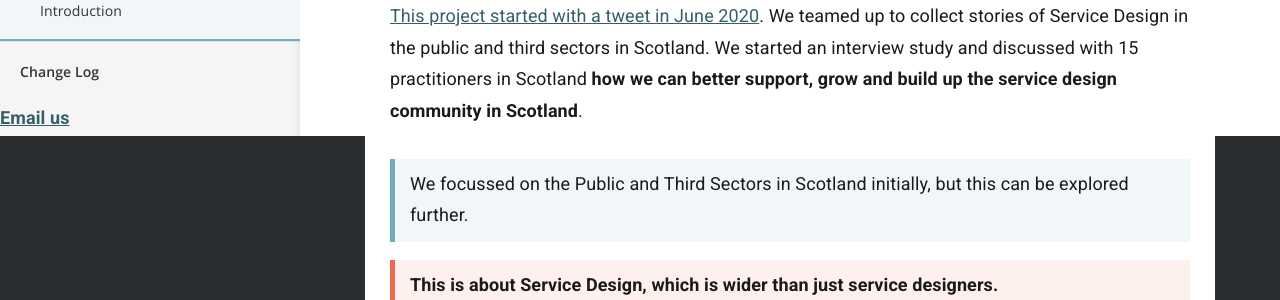
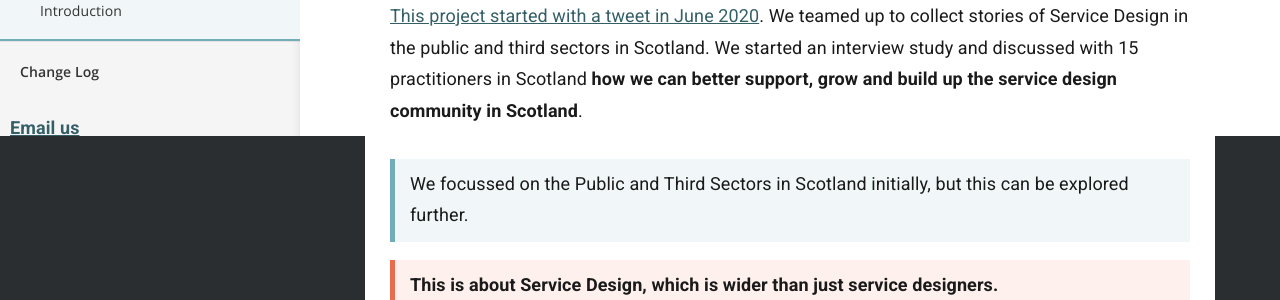
Before and after one commit to stephanie-K/practitioner-stories, a Jekyll site: the page built from index.md, in a window 1280 px wide. Shown: the part 764-1064 px from the top of the page. Built offline with Jekyll 4.4.1, drawn with Linux system fonts in a browser that asks for light colours.

Commit message:
improve menu and add email us link

```diff
--- a/_sass/_layout.scss
+++ b/_sass/_layout.scss
@@ -222,6 +222,10 @@
 	color: #fff;
 	background-color: $brand-colour;
 	font-size: 2rem;
+	padding: 1rem;
+}
+
+nav p {
 	padding: 1rem;
 }
 
```
Also changed, not shown: images/menu.svg.
